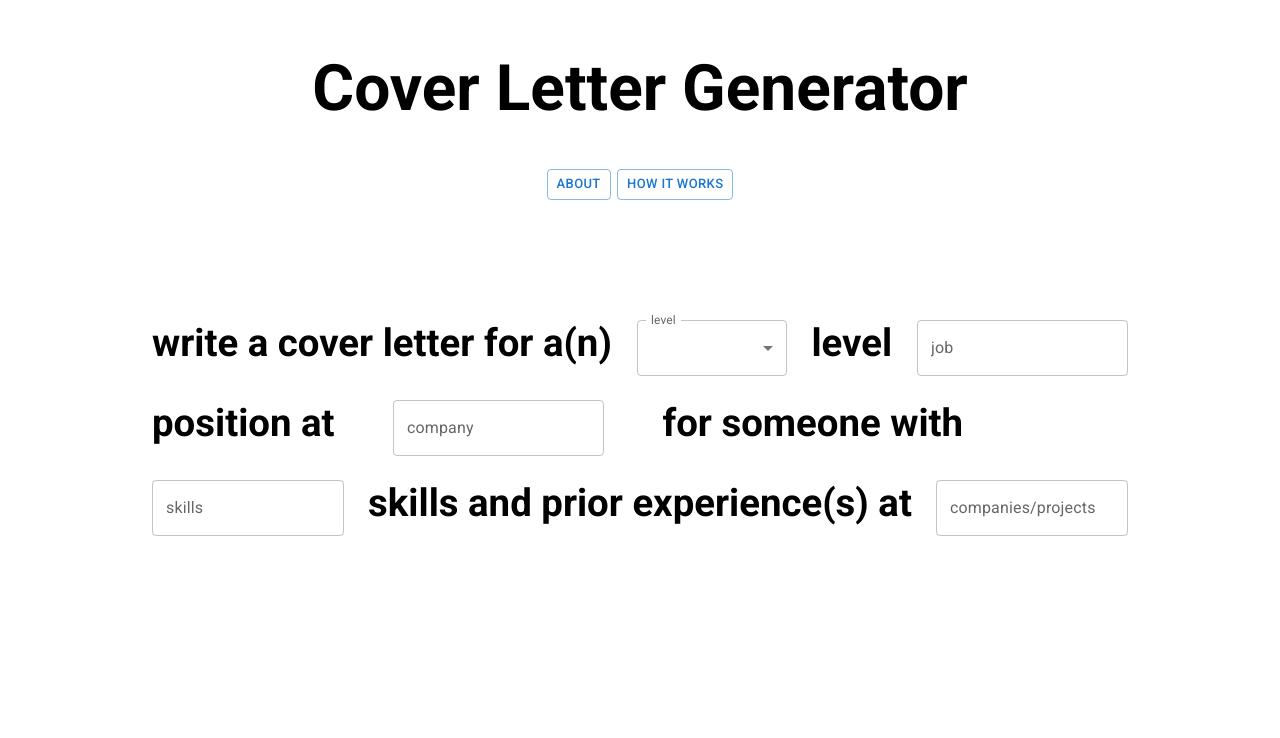
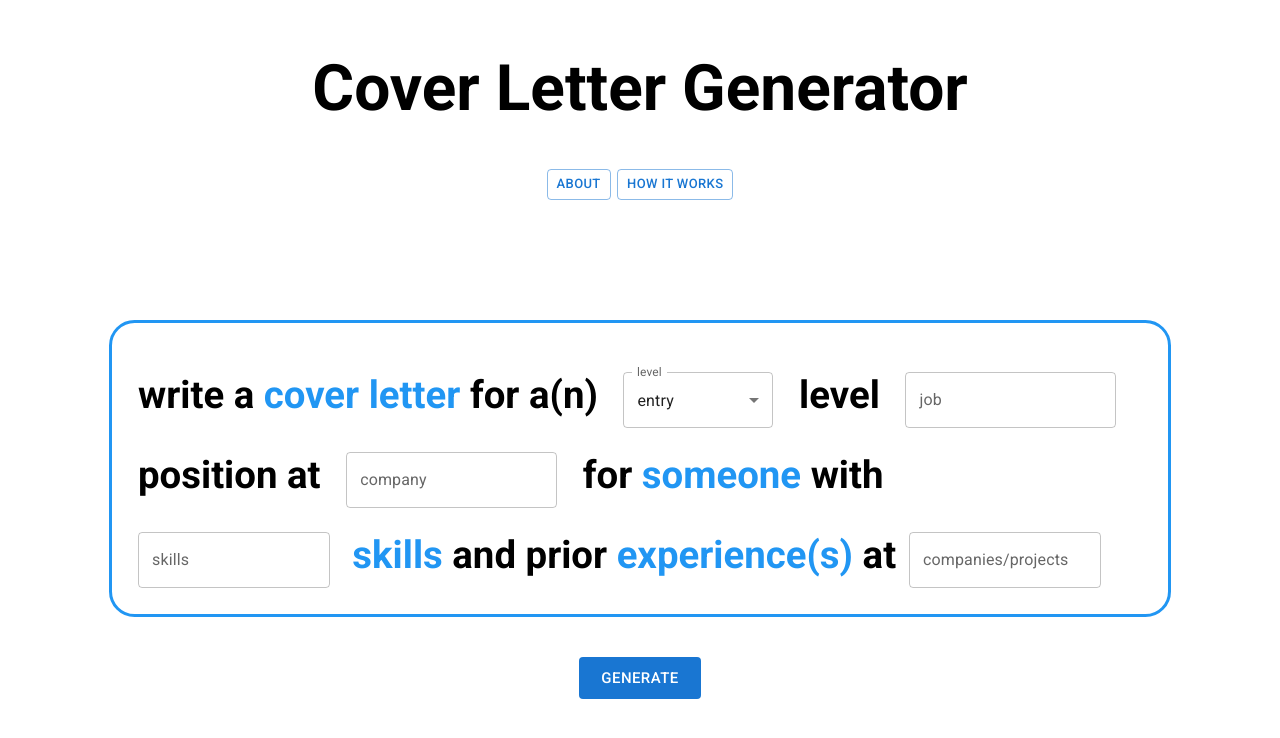
Before and after one commit to NamdarS/cl-maker, a Next.js app in the folder cl-maker/: page / in a window 1280 px wide. Shown: the top 738 px of the page. Built offline with nearby package versions, Linux system fonts and the light colour scheme.

Commit message:
data fetching done

```diff
--- a/cl-maker/components/Dropdown.js
+++ b/cl-maker/components/Dropdown.js
@@ -5,11 +5,12 @@ import FormControl from '@mui/material/FormControl';
 import Select from '@mui/material/Select';
 
 export default function Dropdown(props) {
+
   return (
     <Box sx={{ width: 150 }}>
       <FormControl fullWidth>
-        <InputLabel>{props.value}</InputLabel>
-        <Select value={props.value} label={`${props.value}`}>
+        <InputLabel>{props.label}</InputLabel>
+        <Select value={props.value} label="level" onChange={props.onChange}>
           {props.level.map((level) => (
             <MenuItem key={level} value={level}>
               {' '}
--- a/cl-maker/components/Prompt.js
+++ b/cl-maker/components/Prompt.js
@@ -1,30 +1,142 @@
+import { useState } from 'react';
 import Dropdown from './Dropdown';
 import TextEntry from './TextEntry';
 import TagEntry from './TagEntry';
-import ComputerIcon from '@mui/icons-material/Computer';
+import SubmitButton from './SubmitButton';
 
 export default function Prompt(props) {
+  const [level, setLevel] = useState('entry');
+  const [job, setJob] = useState('');
+  const [company, setCompany] = useState('');
+  const [skill, setSkill] = useState('');
+  const [skills, setSkills] = useState([]);
+  const [experience, setExperience] = useState('');
+  const [experiences, setExperiences] = useState([]);
+
+  const handleLevelChange = (e) => {
+    setLevel(e.target.value);
+  };
+
+  const handleJobChange = (e) => {
+    setJob(e.target.value);
+  };
+
+  const handleCompanyChange = (e) => {
+    setCompany(e.target.value);
+  };
+
+  const handleSkillChange = (e) => {
+    setSkill(e.target.value);
+  };
+
+  const handleSkillKeyDown = (e) => {
+    if (e.key === 'Enter') {
+      setSkills([...skills, skill]);
+      setSkill('');
+    }
+  };
+
+  const handleSkillDelete = (e) => {
+    setSkills(skills.filter((skill) => skill !== skills[e.currentTarget.id]));
+  };
+
+  const handleExpChange = (e) => {
+    setExperience(e.target.value);
+  };
+
+  const handleExpKeyDown = (e) => {
+    if (e.key === 'Enter') {
+      setExperiences([...experiences, experience]);
+      setExperience('');
+    }
+  };
+
+  const handleExpDelete = (e) => {
+    setExperiences(
+      experiences.filter(
+        (experience) => experience !== experiences[e.currentTarget.id]
+      )
+    );
+  };
+
+  const handleSubmit = (e) => {
+    const data = [level, job, company, skills, experiences];
+    props.pushData(data);
+    setLevel('entry');
+    setJob('');
+    setCompany('');
+    setSkill('');
+    setSkills([]);
+    setExperience('');
+    setExperiences([]);
+  }
+
+
   return (
+    <div>
+      <div className="prompt-container">
         <div className="prompt">
           <div className="inter-text">
-        write a cover letter for a(n)
-        <Dropdown level={props.level} value="level" />
-        level <TextEntry text="job" />
+            write a <span>&nbsp;</span>
+            <span className="word-style">cover letter </span>
+            <span>&nbsp;</span> for a(n)
+            <div className="spacer">
+              <Dropdown
+                level={props.level}
+                label="level"
+                value={level}
+                onChange={handleLevelChange}
+              />
+            </div>
+            level{' '}
+            <div className="spacer">
+              <TextEntry text="job" value={job} onChange={handleJobChange} />
+            </div>
           </div>
           <div className="inter-text">
-        position at <TextEntry text="company" />
-        for someone with {/* skills{' '} */}
-        <ComputerIcon sx={'visibility: hidden'} />
-        <ComputerIcon sx={'visibility: hidden'} />
+            position at{' '}
+            <div className="spacer">
+              <TextEntry
+                text="company"
+                value={company}
+                onChange={handleCompanyChange}
+              />
+            </div>
+            for <span>&nbsp;</span>
+            <span className="word-style"> someone </span>
+            <span>&nbsp;</span> with
           </div>
           <div className="inter-text">
-        <div className="tags-container">
-          <TagEntry text="skills" />{' '}
+            <div className="tags-container-1">
+              <TagEntry
+                text="skills"
+                value={skill}
+                onChange={handleSkillChange}
+                onKeyDown={handleSkillKeyDown}
+                onDelete={handleSkillDelete}
+                valueList={skills}
+              />{' '}
             </div>
-        skills and prior experience(s) at
-        <div className="tags-container">
-          <TagEntry text="companies/projects" />
+            <span>&nbsp;</span>
+            <span className="word-style">skills </span>
+            <span>&nbsp;</span> and prior <span>&nbsp;</span>
+            <span className="word-style">experience(s) </span>
+            <span>&nbsp;</span> at
+            <div className="tags-container-2">
+              <TagEntry
+                text="companies/projects"
+                value={experience}
+                onChange={handleExpChange}
+                onKeyDown={handleExpKeyDown}
+                onDelete={handleExpDelete}
+                valueList={experiences}
+              />
             </div>
+          </div>
+        </div>
+      </div>
+      <div className="submit-container">
+        <SubmitButton onClick={handleSubmit}/>
       </div>
     </div>
   );
--- /dev/null
+++ b/cl-maker/components/SubmitButton.js
@@ -0,0 +1,15 @@
+import Button from '@mui/material/Button';
+
+export default function SubmitButton(props) {
+  return (
+    <Button
+      variant="contained"
+      color="primary"
+      onClick={props.onClick}
+      size="large"
+      disableElevation
+    >
+      Generate
+    </Button>
+  );
+}
--- a/cl-maker/components/TagEntry.js
+++ b/cl-maker/components/TagEntry.js
@@ -1,49 +1,28 @@
-import { useState } from 'react';
 import TextEntry from './TextEntry';
 import Button from '@mui/material/Button';
 import CloseIcon from '@mui/icons-material/Close';
 
 export default function TagEntry(props) {
-  const [tag, setTag] = useState('');
-  const [skills, setSkills] = useState([]);
-
-  const handleChange = (event) => {
-    setTag(event.target.value);
-  };
-
-  const handleKeyDown = (event) => {
-    if (event.key === 'Enter') {
-      setSkills([...skills, tag]);
-      setTag('');
-    }
-  };
-
-  const handleDelete = (event) => {
-    console.log(event.currentTarget.id);
-    console.log(skills[event.currentTarget.id]);
-    setSkills(
-      skills.filter((skill) => skill !== skills[event.currentTarget.id])
-    );
-  };
-
   return (
     <div className="tag-entry">
       <div>
         <TextEntry
           text={props.text}
-          value={tag}
-          onChange={handleChange}
-          onKeyDown={handleKeyDown}
+          value={props.value}
+          onChange={props.onChange}
+          onKeyDown={props.onKeyDown}
         />
-        {skills.map((skill, index) => (
+        {props.valueList && (props.valueList.map((value, index) => (
           <Button
             key={index}
             id={index}
-            label={skill}
-            onClick={handleDelete}
+            label={props.value}
+            onClick={props.onDelete}
             endIcon={<CloseIcon />}
-          >{skill}</Button>
-        ))}
+          >
+            {value}
+          </Button>
+        )))}
       </div>
     </div>
   );
--- a/cl-maker/components/TextEntry.js
+++ b/cl-maker/components/TextEntry.js
@@ -9,6 +9,7 @@ export default function TextEntry(props) {
         value={props.value}
         onChange={props.onChange}
         onKeyDown={props.onKeyDown}
+        color="primary"
       />
     </div>
   );
--- a/cl-maker/pages/index.js
+++ b/cl-maker/pages/index.js
@@ -1,8 +1,11 @@
+import { useState } from 'react';
 import Head from 'next/head';
 import Header from '../components/Header';
 import Prompt from '../components/Prompt';
 
 export default function Home(props) {
+  const [userData, setUserData] = useState([]);
+
 
   return (
     <div>
@@ -11,9 +14,7 @@ export default function Home(props) {
         <link rel="icon" href="/favicon.ico" />
       </Head>
       <Header />
-      <Prompt
-        level={props.level}
-      />
+      <Prompt level={props.level} data={userData} pushData={setUserData} />
     </div>
   );
 }
--- a/cl-maker/styles/globals.css
+++ b/cl-maker/styles/globals.css
@@ -21,20 +21,51 @@
   gap: 0.5vw;
 }
 
+.prompt-container {
+  display: flex;
+  justify-content: center;
+}
+
 .prompt {
   font-family: Roboto, 'Helvetica Neue', sans-serif;
   font-size: 3vw;
   font-weight: bold;
-  margin: 15vh;
+  margin-top: 15vh;
+  padding: 2vw;
+  border-radius: 2vw;
+  border: 0.25vw solid #2196f3;
 }
 
 .inter-text {
   display: flex;
   flex-direction: row;
-  justify-content: space-between;
-  margin: 3vh;
+  justify-content: left;
+  margin-top: 3vh;
 }
 
-.tags-container {
+.tags-container-1 {
   max-width: 15vw;
+  margin-right: 1vw;
 }
+
+.tags-container-2 {
+  max-width: 15vw;
+  margin-left: 1vw;
+}
+
+.spacer {
+  margin-left: 2vw;
+  margin-right: 2vw;
+}
+
+.word-style {
+  color: #2196f3;
+  text-decoration: dashed;
+}
+
+.submit-container {
+  display: flex;
+  justify-content: center;
+  flex-direction: row;
+  margin: 5vh;
+}
```
Lines whose indentation alone changed are shown as unchanged.
